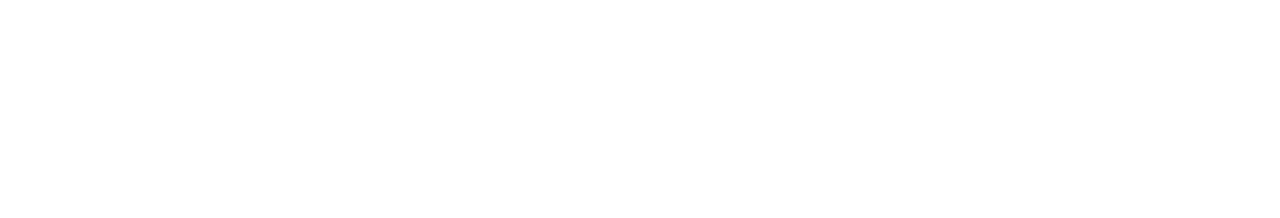
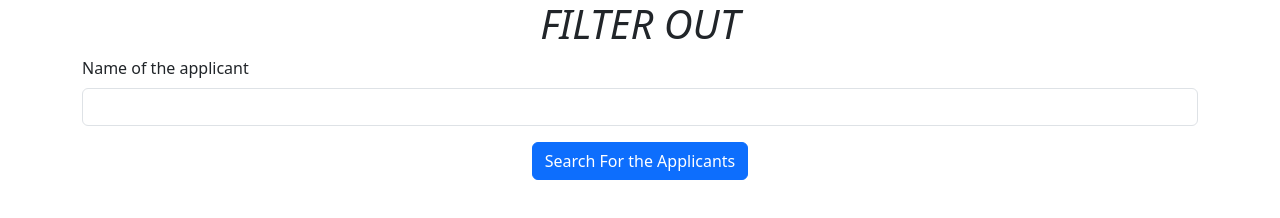
Before and after one commit to Diyarose/Courses, a plain HTML site: page search.html in a window 1280 px wide. Drawn offline with nearby package versions, Linux system fonts and the light colour scheme.

Commit message:
applicant details added

```diff
--- a/search.html
+++ b/search.html
@@ -1,11 +1,24 @@
 <!DOCTYPE html>
 <html lang="en">
 <head>
+    <link href="https://cdn.jsdelivr.net/npm/bootstrap@5.3.3/dist/css/bootstrap.min.css" rel="stylesheet" integrity="sha384-QWTKZyjpPEjISv5WaRU9OFeRpok6YctnYmDr5pNlyT2bRjXh0JMhjY6hW+ALEwIH" crossorigin="anonymous">
     <meta charset="UTF-8">
     <meta name="viewport" content="width=device-width, initial-scale=1.0">
     <title>Document</title>
 </head>
 <body>
-
+    <h1><center><i>FILTER OUT</i></center></h1>
+    <div class="container">
+        <div class="row g-3">
+            <div class="col col-12 col-sm-12 col-md-12 col-lg-12 col-xl-12 col-xxl-12">
+                <label for="" class="form-label">Name of the applicant</label>
+                <input type="text" class="form-control">
+            </div>
+            <div class="col col-12 col-sm-12 col-md-12 col-lg-12 col-xl-12 col-xxl-12">
+                <center><button class="btn btn-primary">Search For the Applicants</button></center>
+            </div>
+        </div>
+    </div>
+<script src="https://cdn.jsdelivr.net/npm/bootstrap@5.3.3/dist/js/bootstrap.bundle.min.js" integrity="sha384-YvpcrYf0tY3lHB60NNkmXc5s9fDVZLESaAA55NDzOxhy9GkcIdslK1eN7N6jIeHz" crossorigin="anonymous"></script>
 </body>
 </html>
```
Also changed, not shown: index.html (+8 -0 lines).
